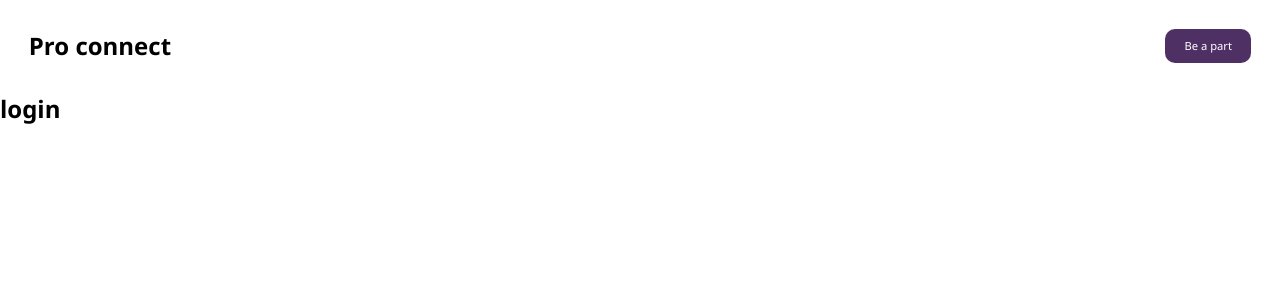
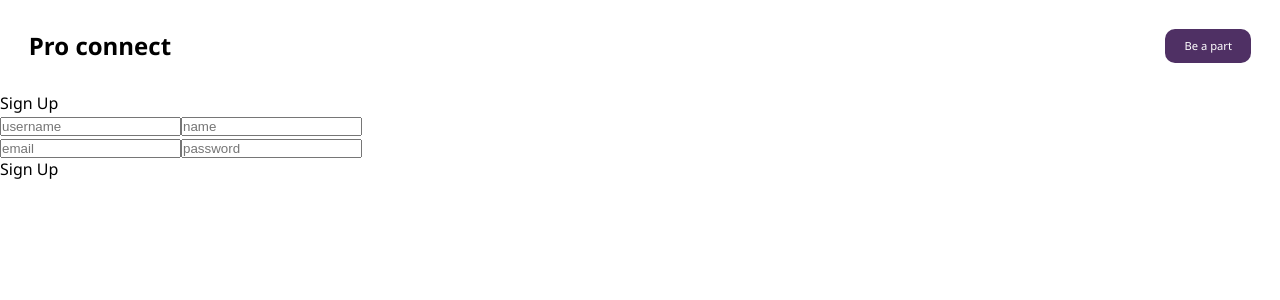
Before and after one commit to aditya01saini/Linkedin_01, a Next.js app in the folder frontend/: page /login in a window 1280 px wide. Shown: the top 300 px of the page. Built offline with nearby package versions, Linux system fonts and the light colour scheme.

Commit message:
modified:   frontend/src/pages/login/index.jsx

```diff
--- a/frontend/src/pages/login/index.jsx
+++ b/frontend/src/pages/login/index.jsx
@@ -1,12 +1,84 @@
-import UserLayout from '@/layout/UserLayout';
-import React from 'react';
+import UserLayout from "@/layout/UserLayout";
+import React, { useState, useEffect } from "react";
+import styles from "./style.module.css";
+import { useDispatch, useSelector } from "react-redux";
+import { useRouter } from "next/router";
+import { registerUser } from "../../config/redux/action/authAction";
 
 export default function LoginComponent() {
+  const authState = useSelector((state) => state.auth);
+  const router = useRouter();
+  const dispatch = useDispatch();
+
+  const [userLoginMethod, setUserLoginMethod] = useState(false);
+
+  const [email, setEmailAddress] = useState("");
+  const [password, setPassword] = useState("");
+  const [username, setUsername] = useState("");
+  const [name, setName] = useState("");
+
+  useEffect(() => {
+    if (authState.loggedIn) {
+      router.push("/dashboard");
+    }
+  } , [authState.loggedIn]);
+
+  const handleRegister = () => {
+    console.log("wlkjhfefhe");
+    dispatch(registerUser({username, password, email, name}));
+
+  };
+
   return (
-    <div>
-      <UserLayout>
-        <h2>login</h2>
-      </UserLayout>
-    </div>
+    <UserLayout>
+      <div className={styles.container}>
+        <div className={styles.cardContainer}>
+          <div className={styles.cardContainer__left}>
+            <p className={styles.cardleft__heading}>
+              {" "}
+              {userLoginMethod ? "Sign In" : "Sign Up"}
+            </p>
+            <p style={{color: authState.isError ? "red" : "green"}}>{authState.message.message}</p>
+
+            <div className={styles.inputContainers}>
+              <div className={styles.inputRow}>
+                <input onChange={(e) => setUsername(e.target.value)}
+                  className={styles.inputField}
+                  type="text"
+                  placeholder="username"
+                />
+                <input onChange={(e) => setName(e.target.value)}
+                  className={styles.inputField}
+                  type="text"
+                  placeholder="name"
+                />
+              </div>
+              <input onChange={(e) => setEmailAddress(e.target.value)}
+                className={styles.inputField}
+                type="email"
+                placeholder="email"
+              />
+              <input onChange={(e) => setPassword(e.target.value)}
+                className={styles.inputField}
+                type="password"
+                placeholder="password"
+              />
+
+              <div  onClick={() => {
+                if(userLoginMethod) {
+
+                }else{
+                  handleRegister();
+                }
+              }} className={styles.buttonWithOutline}>
+                <p>{userLoginMethod ? "Sign In" : "Sign Up"}</p>
+              </div>
+            </div>
+          </div>
+
+          <div className={styles.cardContainer__right}></div>
+        </div>
+      </div>
+    </UserLayout>
   );
 }
```
